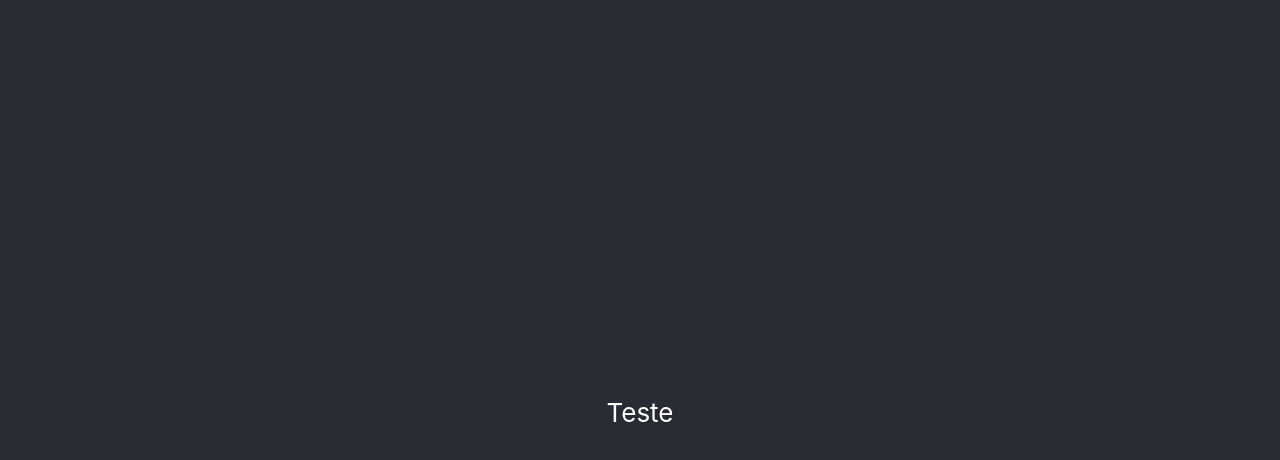
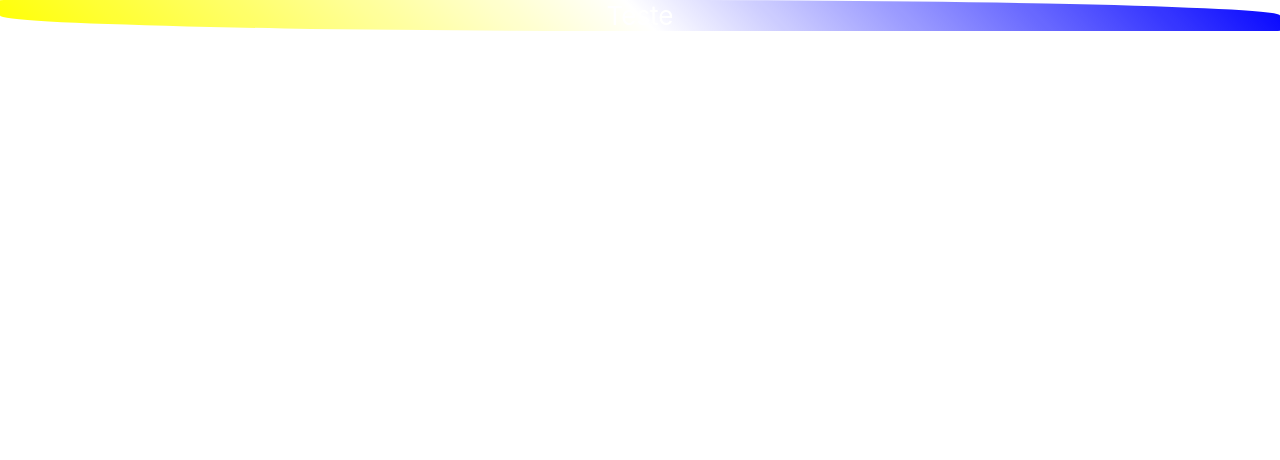
Before and after one commit to CIGR2021/Desafio-PokeLister-J1, a React (Create React App) app: page / in a window 1280 px wide. Shown: the top 460 px of the page. Built offline with nearby package versions, Linux system fonts and the light colour scheme.

Commit message:
CSS Básico

```diff
--- a/src/App.css
+++ b/src/App.css
@@ -1,45 +1,47 @@
 .card {
   display: flex;
-  justify-content: space-around;
+}
+.card-list {
+  background-image: url("https://logodownload.org/wp-content/uploads/2017/08/pokemon-logo-2.png");
+  background-repeat: repeat;
+  background-position: center;
+  background-size: 20%;
+  color: azure;
+  display: flex;
   flex-wrap: wrap;
-  padding: 1%;
+  justify-content: center;
+  text-transform: uppercase;
 }
 
 .App {
   text-align: center;
 }
 
-.App-logo {
-  height: 40vmin;
-  pointer-events: none;
-}
-
-@media (prefers-reduced-motion: no-preference) {
-  .App-logo {
-    animation: App-logo-spin infinite 20s linear;
-  }
-}
-
 .App-header {
   background-color: #282c34;
-  min-height: 100vh;
+  background-image: linear-gradient(45deg, white, blue, yellow);
+  color:azure;
+  opacity: 0.98;
+  border-radius: 1% 50%;
+  min-height: 0.1vh;
+  min-width: 50vw;
   display: flex;
   flex-direction: column;
-  align-items: center;
+  align-items: justify;
   justify-content: center;
   font-size: calc(10px + 2vmin);
   color: white;
 }
 
-.App-link {
-  color: #61dafb;
+.App-header:hover {
+  background-image: linear-gradient(45deg, yellow, white, blue);
 }
 
-@keyframes App-logo-spin {
-  from {
-    transform: rotate(0deg);
-  }
-  to {
-    transform: rotate(360deg);
-  }
+li {
+  list-style: none;
 }
+
+:link {
+  text-decoration: none;
+  font-weight: 600;
+}
```
